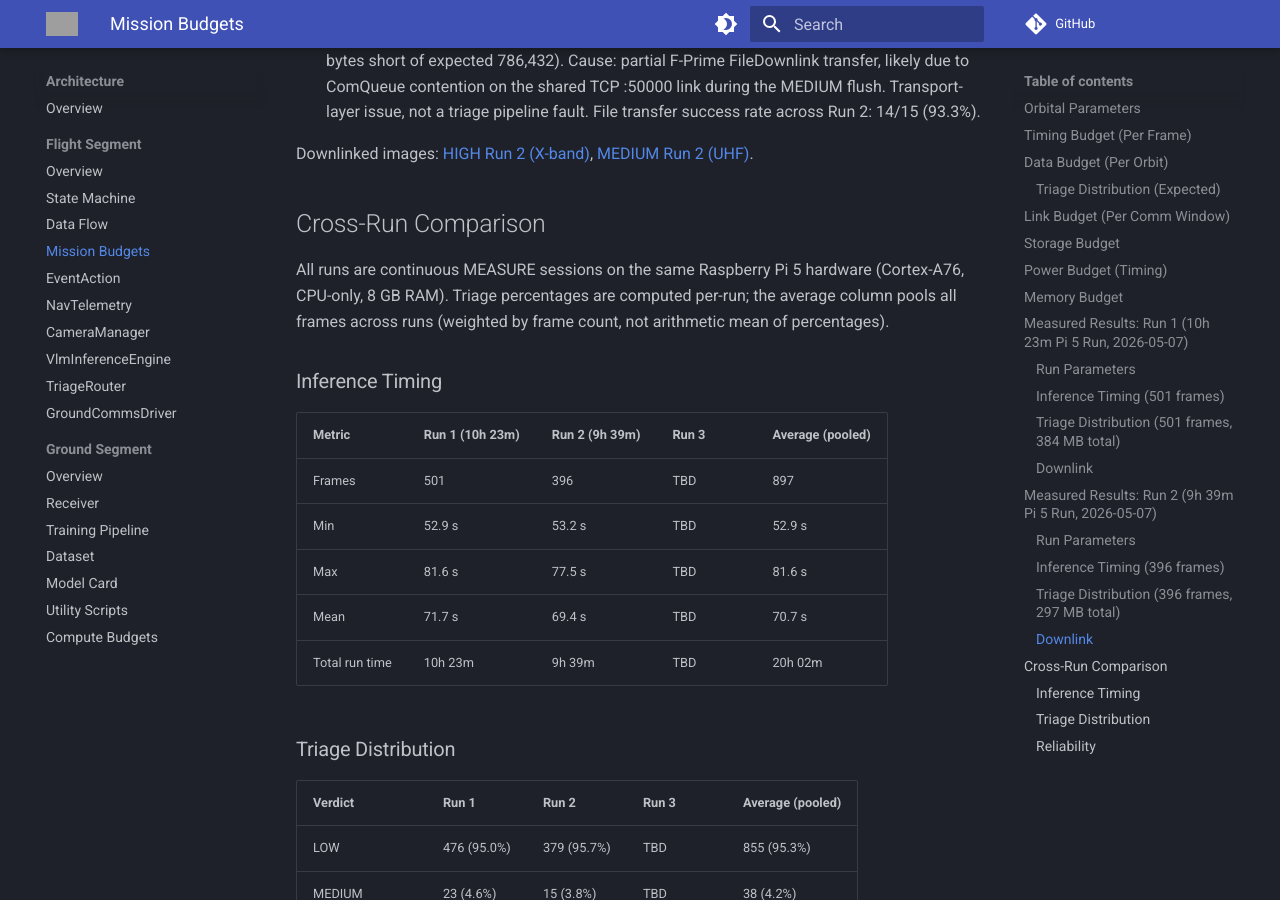
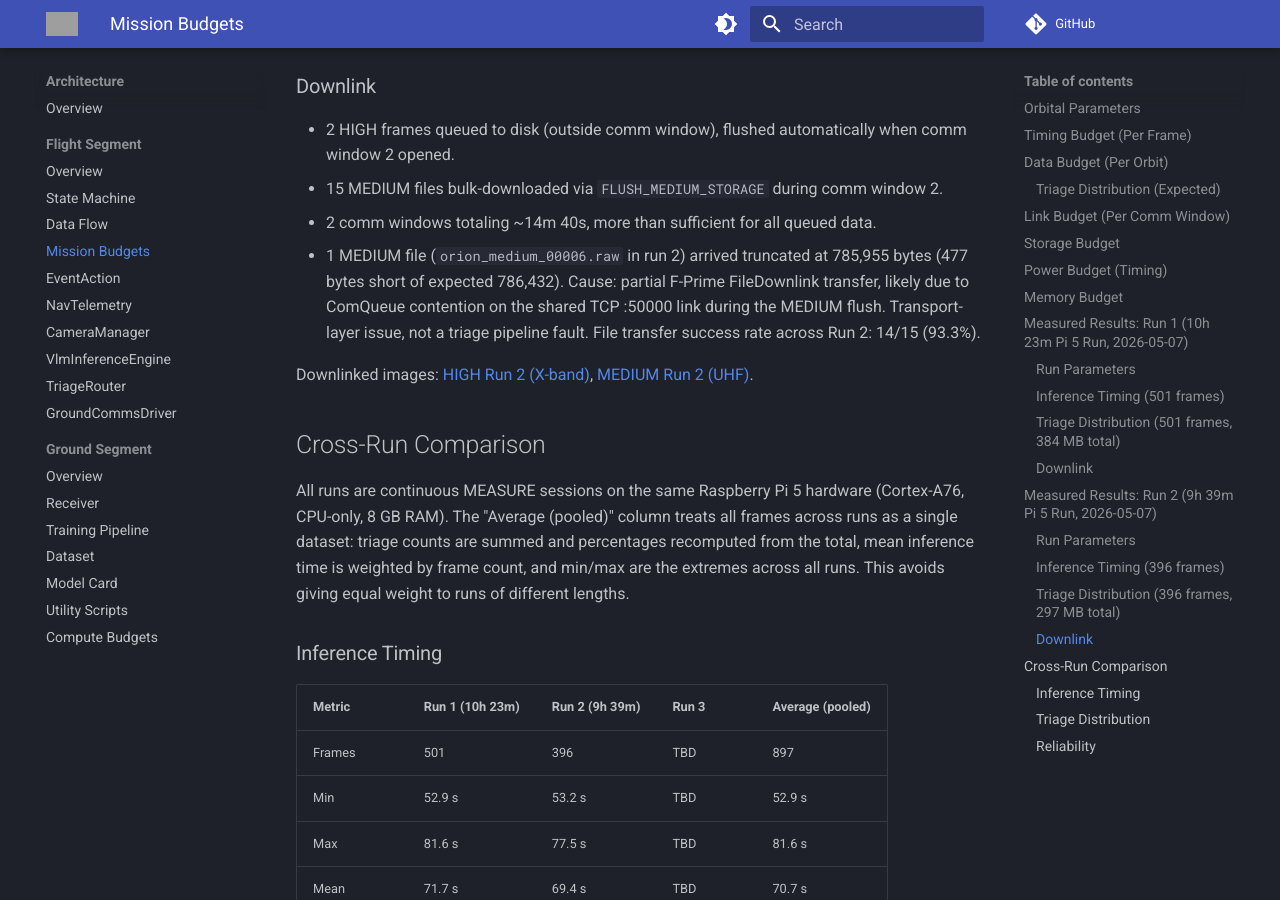
Before and after one commit to Saransh-cpp/ORION, an MkDocs documentation site: the page built from docs/architecture/budgets.md, in a window 1280 px wide and 900 px high, scrolled down 7498 px. Built offline with MkDocs 1.6.1 and Material for MkDocs 9.7.7, drawn with Linux system fonts in a browser that asks for light colours; comment, search, counter and statistics services are not loaded; some of the changed text lies outside the part shown; grey boxes are pictures that could not be loaded.

Commit message:
pool the numbers instead of naive average

```diff
--- a/docs/architecture/budgets.md
+++ b/docs/architecture/budgets.md
@@ -1,6 +1,8 @@
 # Mission Budgets
 
 Quantitative characterization of ORION's resource usage per orbit. Based on measured telemetry from Pi 5 deployment at ~800 km SSO.
+
+Unless noted otherwise, all compute numbers in the budget tables below (inference time, duty cycle, frames per orbit) are derived from the pooled average across 2 end-to-end Pi 5 simulation runs (897 frames, ~20 hours total). Per-run breakdowns and methodology are in the [Cross-Run Comparison](#cross-run-comparison) section.
 
 ## Orbital Parameters
 
@@ -17,13 +19,13 @@ Quantitative characterization of ORION's resource usage per orbit. Based on meas
 
 Measured on Raspberry Pi 5 (Cortex-A76 quad-core, CPU-only):
 
-| Stage                       | Duration    | Source                                       |
-| --------------------------- | ----------- | -------------------------------------------- |
-| SimSat HTTP image fetch     | ~100-500 ms | Network dependent (LAN)                      |
-| Vision encoding (mtmd)      | ~10-15 s    | Included in inference total                  |
-| Token generation (200 max)  | ~40-55 s    | Greedy sampling, 4 threads                   |
-| JSON parse + triage routing | < 1 ms      | Negligible                                   |
-| **Total per frame**         | **53-82 s** | Measured from Pi telemetry logs (mean ~72 s) |
+| Stage                       | Duration    | Source                                                                                |
+| --------------------------- | ----------- | ------------------------------------------------------------------------------------- |
+| SimSat HTTP image fetch     | ~100-500 ms | Network dependent (LAN)                                                               |
+| Vision encoding (mtmd)      | ~10-15 s    | Included in inference total                                                           |
+| Token generation (200 max)  | ~40-55 s    | Greedy sampling, 4 threads                                                            |
+| JSON parse + triage routing | < 1 ms      | Negligible                                                                            |
+| **Total per frame**         | **53-82 s** | Measured from Pi telemetry logs (mean ~71 s across 897 frames from 2 end-to-end runs) |
 
 Inference timeout is set at 120 seconds.
 
@@ -201,7 +203,7 @@ Downlinked images: [HIGH Run 2 (X-band)](../../ground_segment/data/downlinked_XB
 
 ## Cross-Run Comparison
 
-All runs are continuous MEASURE sessions on the same Raspberry Pi 5 hardware (Cortex-A76, CPU-only, 8 GB RAM). Triage percentages are computed per-run; the average column pools all frames across runs (weighted by frame count, not arithmetic mean of percentages).
+All runs are continuous MEASURE sessions on the same Raspberry Pi 5 hardware (Cortex-A76, CPU-only, 8 GB RAM). The "Average (pooled)" column treats all frames across runs as a single dataset: triage counts are summed and percentages recomputed from the total, mean inference time is weighted by frame count, and min/max are the extremes across all runs. This avoids giving equal weight to runs of different lengths.
 
 ### Inference Timing
 
```
Also changed, not shown: other parts of docs/architecture/budgets.md (+3 -3 lines), README.md (+4 -2 lines), docs/architecture/data-flow.md (+1 -1 lines), flight_segment/orion/Orion/Components/VlmInferenceEngine/docs/sdd.md (+1 -1 lines), ground_segment/training/orion_lora_weights/README.md (+2 -2 lines).
